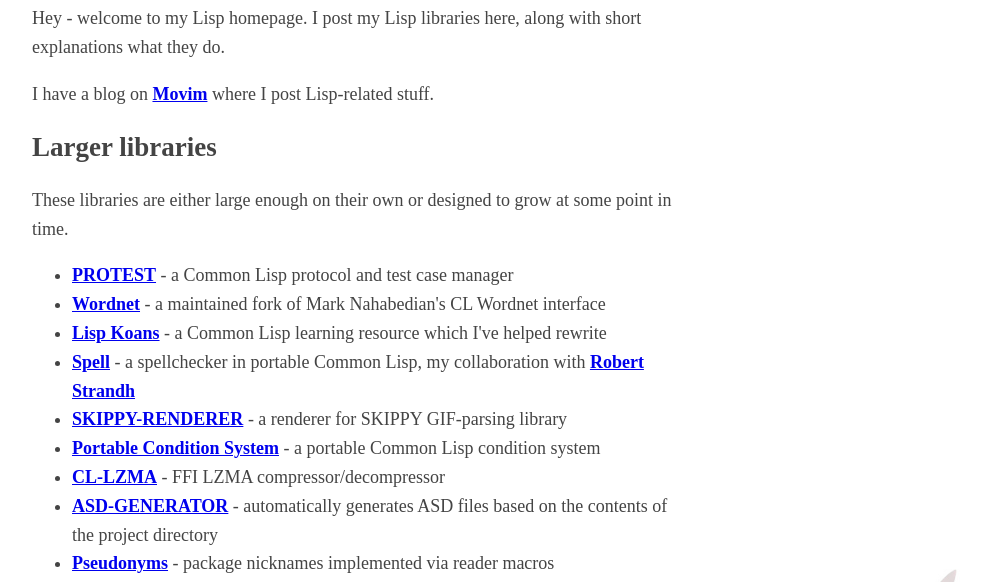
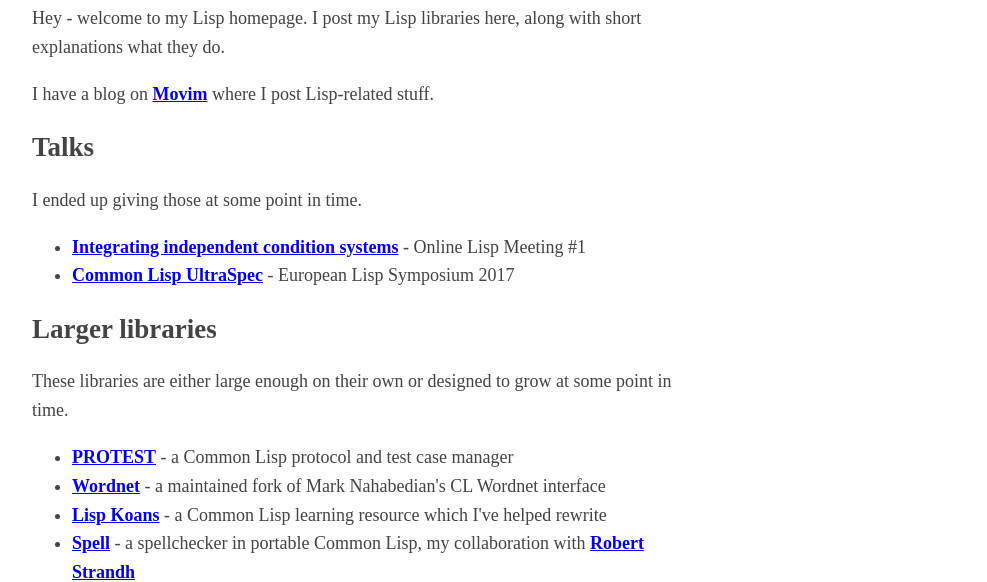
Before and after one commit to phoe/phoe.github.io, a plain HTML site: page index.html in a window 1280 px wide. Shown: the part 170-752 px from the top of the page, without its empty margins (283-1270 px from the left). Drawn offline with Linux system fonts and the light colour scheme.

Commit message:
Add talks

```diff
--- a/index.html
+++ b/index.html
@@ -34,6 +34,16 @@
             along with short explanations what they do.</p>
         <p>I have a blog on <a href="https://nl.movim.eu/?blog/phoe%40movim.eu">
             Movim</a> where I post Lisp-related stuff.</p>
+        <h2>Talks</h2>
+        <p>I ended up giving those at some point in time.</p>
+        <ul>
+            <li><a href="https://www.youtube.com/watch?v=5xprY8GCxFQ">
+                Integrating independent condition systems</a>
+                - Online Lisp Meeting #1</li>
+            <li><a href="https://www.youtube.com/watch?v=rjg7ov0-a3A">
+                Common Lisp UltraSpec</a>
+                - European Lisp Symposium 2017</li>
+        </ul>
         <h2>Larger libraries</h2>
         <p>These libraries are either large enough on their own or designed to grow
             at some point in time.</p>
```
